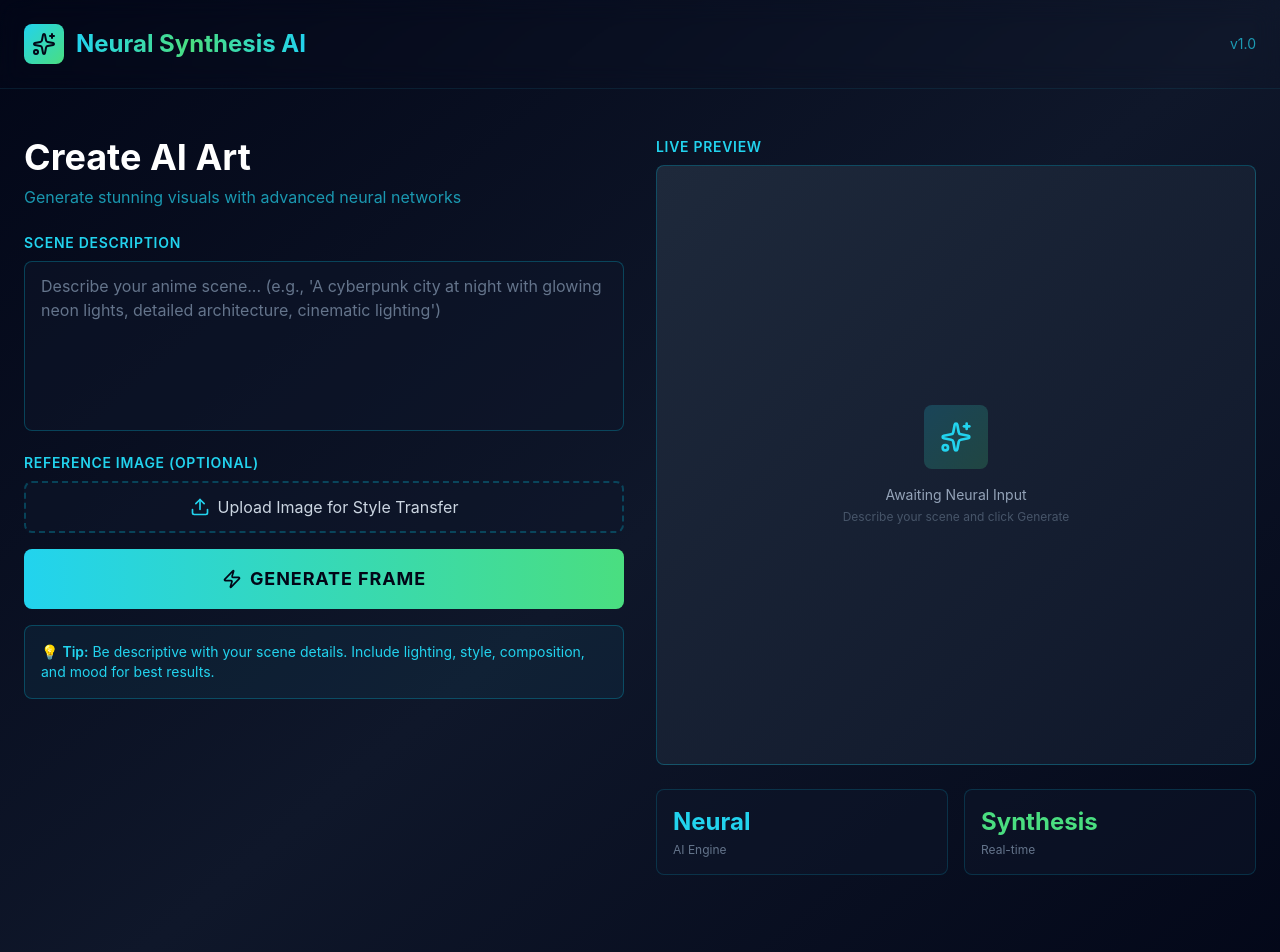
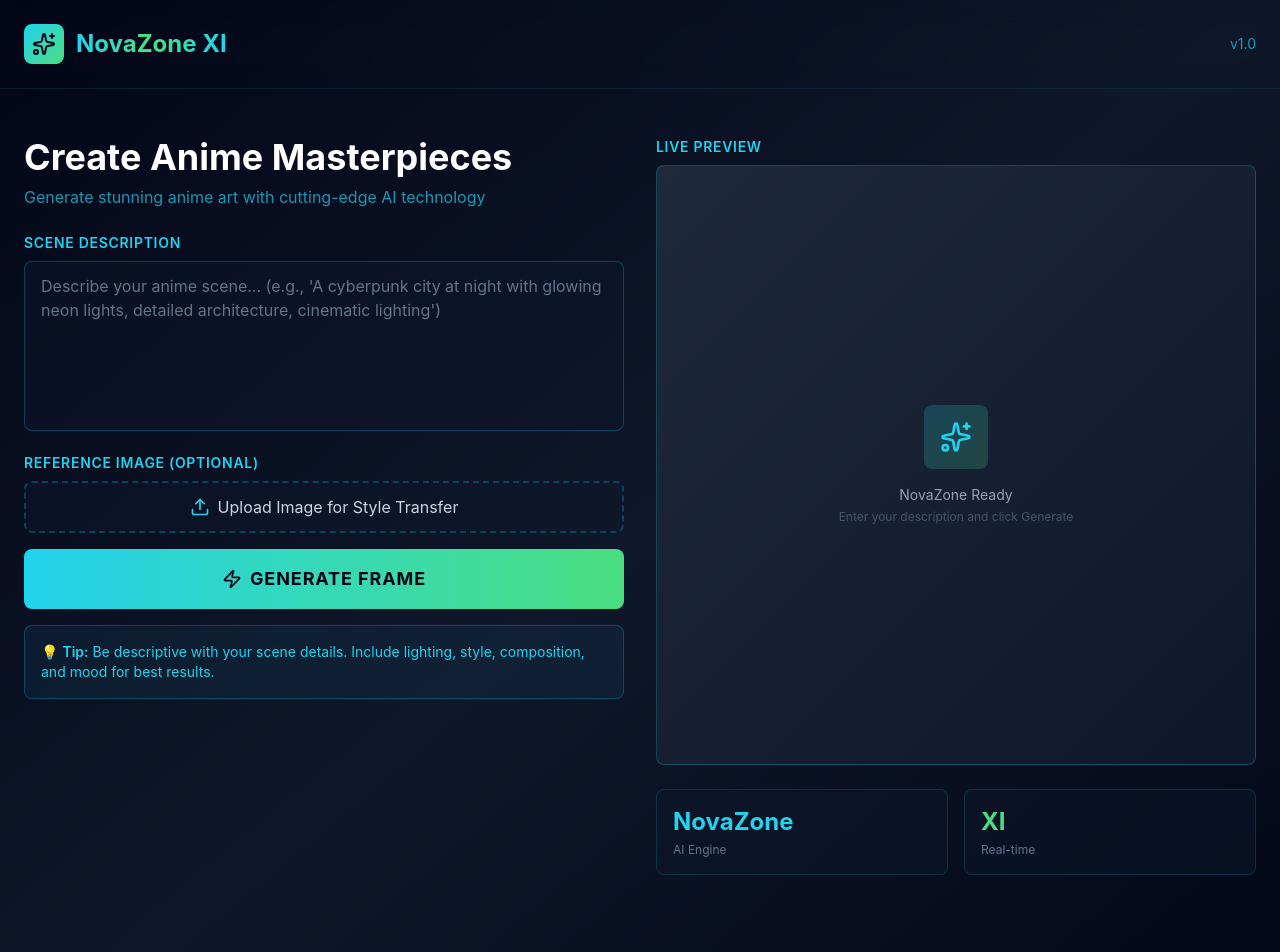
Before and after one commit to u6908704667-art/AI-image-Gen, a Next.js app: page / in a window 1280 px wide. Shown: the top 952 px of the page. Built offline with nearby package versions, Linux system fonts and the light colour scheme.

Commit message:
Update branding from Neural Synthesis AI to NovaZone XI Merchandise

```diff
--- a/app/layout.tsx
+++ b/app/layout.tsx
@@ -2,8 +2,8 @@ import type { Metadata } from 'next';
 import './globals.css';
 
 export const metadata: Metadata = {
-  title: 'AI Image Generator',
-  description: 'Generate images using AI with Hugging Face',
+  title: 'NovaZone XI - AI Anime Art Generator',
+  description: 'Generate stunning anime masterpieces with cutting-edge AI technology powered by Stable Diffusion XL',
 };
 
 export default function RootLayout({
--- a/app/page.tsx
+++ b/app/page.tsx
@@ -63,7 +63,7 @@ export default function Home() {
                 <Sparkles className="w-6 h-6 text-slate-950" />
               </div>
               <h1 className="text-2xl font-bold bg-gradient-to-r from-cyan-400 via-green-400 to-cyan-400 bg-clip-text text-transparent">
-                Neural Synthesis AI
+                NovaZone XI
               </h1>
             </div>
             <div className="text-sm text-cyan-400/70">v1.0</div>
@@ -78,8 +78,8 @@ export default function Home() {
           <div className="space-y-6">
             {/* Title */}
             <div className="space-y-2">
-              <h2 className="text-4xl font-bold text-white">Create AI Art</h2>
-              <p className="text-cyan-400/70">Generate stunning visuals with advanced neural networks</p>
+              <h2 className="text-4xl font-bold text-white">Create Anime Masterpieces</h2>
+              <p className="text-cyan-400/70">Generate stunning anime art with cutting-edge AI technology</p>
             </div>
 
             {/* Input Section */}
@@ -183,8 +183,8 @@ export default function Home() {
                       <Sparkles className="w-8 h-8 text-cyan-400" />
                     </div>
                     <div>
-                      <p className="text-slate-400 text-sm">Awaiting Neural Input</p>
-                      <p className="text-slate-600 text-xs mt-1">Describe your scene and click Generate</p>
+                      <p className="text-slate-400 text-sm">NovaZone Ready</p>
+                      <p className="text-slate-600 text-xs mt-1">Enter your description and click Generate</p>
                     </div>
                   </div>
                 )}
@@ -205,11 +205,11 @@ export default function Home() {
             {/* Stats */}
             <div className="grid grid-cols-2 gap-4">
               <div className="bg-slate-900/50 border border-cyan-500/20 rounded-lg p-4">
-                <div className="text-2xl font-bold text-cyan-400">Neural</div>
+                <div className="text-2xl font-bold text-cyan-400">NovaZone</div>
                 <div className="text-xs text-slate-500 mt-1">AI Engine</div>
               </div>
               <div className="bg-slate-900/50 border border-cyan-500/20 rounded-lg p-4">
-                <div className="text-2xl font-bold text-green-400">Synthesis</div>
+                <div className="text-2xl font-bold text-green-400">XI</div>
                 <div className="text-xs text-slate-500 mt-1">Real-time</div>
               </div>
             </div>
@@ -222,7 +222,7 @@ export default function Home() {
         <div className="max-w-7xl mx-auto px-6 py-8">
           <div className="flex items-center justify-between">
             <p className="text-slate-500 text-sm">
-              Powered by Stable Diffusion XL • © 2026 Neural Synthesis
+              Powered by Stable Diffusion XL • © 2026 NovaZone XI Merchandise
             </p>
             <div className="flex gap-2">
               <div className="w-2 h-2 rounded-full bg-cyan-400 animate-pulse" />
```
Also changed, not shown: 1 other file (tests, documents, lock files or other folders).
